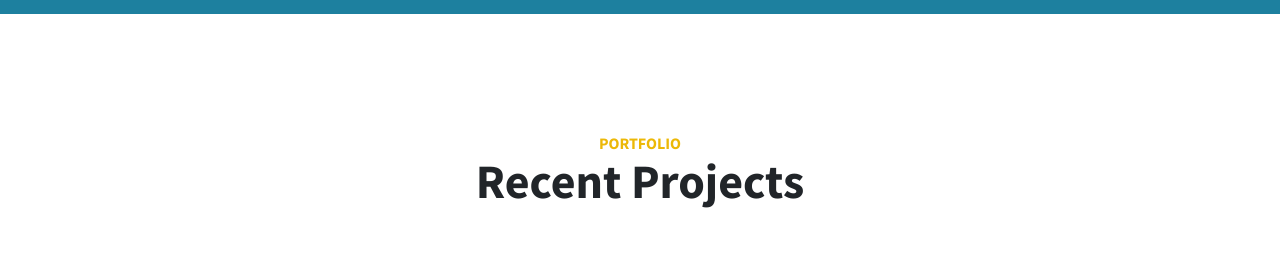
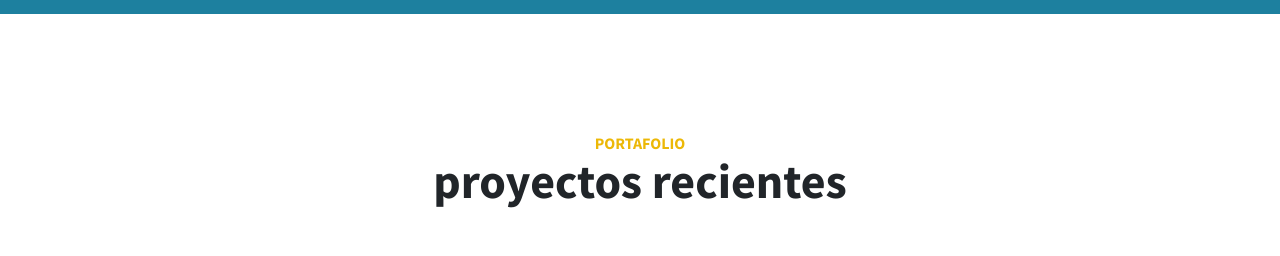
Before and after one commit to teresa08/portafolio, a plain HTML site: page startbootstrap-stylish-portfolio-gh-pages/index.html in a window 1280 px wide. Shown: the part 1860-2116 px from the top of the page. Drawn offline with nearby package versions, Linux system fonts and the light colour scheme.

Commit message:
Update index.html

```diff
--- a/startbootstrap-stylish-portfolio-gh-pages/index.html
+++ b/startbootstrap-stylish-portfolio-gh-pages/index.html
@@ -145,8 +145,8 @@
     <section class="content-section" id="portfolio">
         <div class="container px-4 px-lg-5">
             <div class="content-section-heading text-center">
-                <h3 class="text-secondary mb-0">Portfolio</h3>
-                <h2 class="mb-5">Recent Projects</h2>
+                <h3 class="text-secondary mb-0">PORTAFOLIO</h3>
+                <h2 class="mb-5">proyectos recientes</h2>
             </div>
             <div class="row gx-0">
                 <div class="col-lg-6">
```
